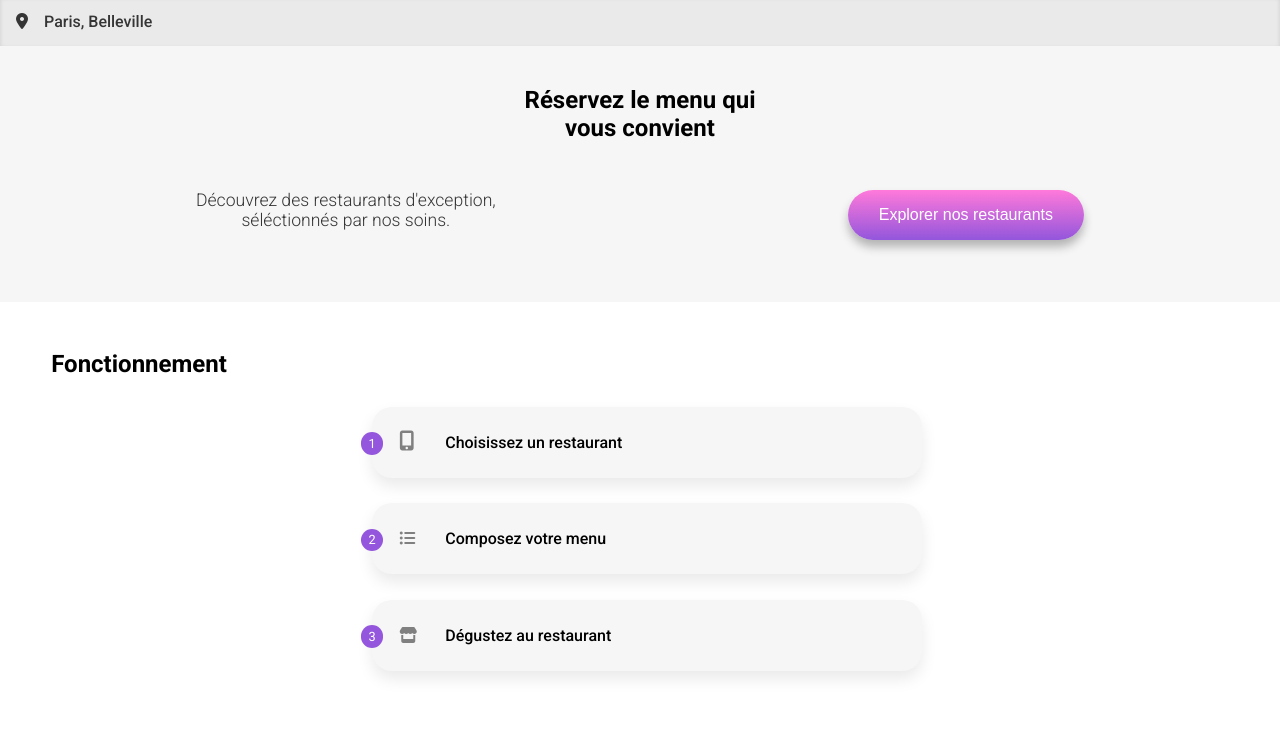
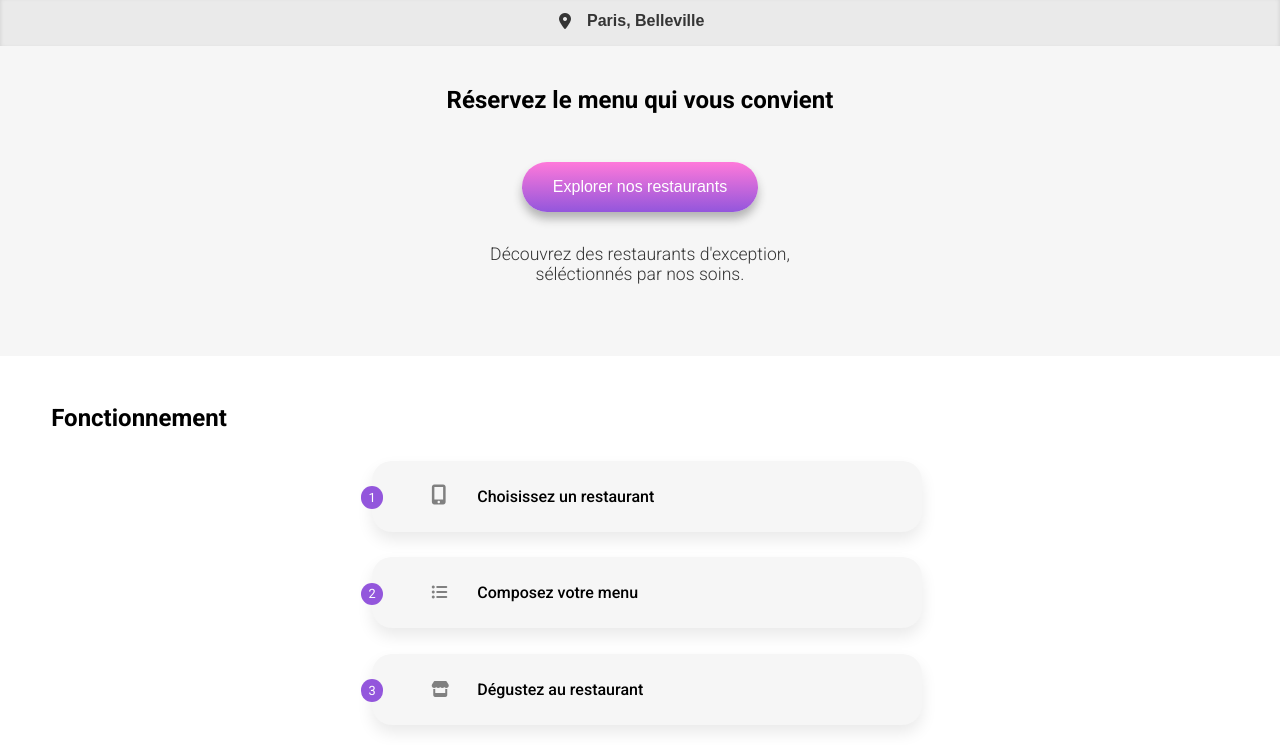
Before and after one commit to tismaggle/KarpouzopoulosMatis_3_04042021, a website: page index.html in a window 1280 px wide. Shown: the part 66-811 px from the top of the page. Drawn offline with Linux system fonts and the light colour scheme; a web font is replaced by a local one.

Commit message:
le lien contact permet d'envoyer un mail + responsive de l'accueil terminé + ajout d'une barre de recherche dans localisation

```diff
--- a/components/_dish_select.scss
+++ b/components/_dish_select.scss
@@ -1,43 +1,11 @@
-// .global {
-
-//     &__check {
-//         transform-origin: right center;
-//         transition: transform .25s cubic-bezier(.17,.67,.83,.67);
-//         animation-fill-mode: forwards;
-//         transition-delay: .25s;
-//         transform: scaleX(0);
-//         background-color: $animation_color;
-//         border-bottom-right-radius: 15px;
-//         border-top-right-radius: 15px;
-//         width: 70px;
-//         display: flex;
-//         align-items: center;
-//         justify-content: center;
-
-//         > .add_to_cart {
-//             color: white;
-//             width: 20px;
-//             font-size: 1.3rem;
-//             transition: transform .4s ease-in-out;
-//             transition-delay: .2s;
-//         }
-//     }
-
-//     &:hover {
-//         > .global__check {
-//             transform: scaleX(1);
-//         }
-//         > .dish_card span {
-//             transform: translateX(-70px);
-//         }
-//         & .add_to_cart {
-//             transform: rotate(360deg);
-//         }
-//     }
-// }
-
 .global {
     overflow: hidden;
+
+    .details, .details h3, .details p {
+        white-space: nowrap;
+        overflow: hidden;
+        text-overflow: ellipsis;
+    }
 
     &__check {
         transform-origin: right center;
@@ -88,9 +56,3 @@
         }
     }
 }
-
-.details, .details h3, .details p {
-    white-space: nowrap;
-    overflow: hidden;
-    text-overflow: ellipsis;
-}
--- a/index.html
+++ b/index.html
@@ -20,11 +20,11 @@
 
             <div class="localisation">
                 <i class="fas fa-map-marker-alt pin"></i>
-                <p>Paris, Belleville</p>
+                <input class="destination" type="text" name="destination" placeholder="Paris, Belleville" autocomplete="off">
             </div>
 
             <div class="presentation">
-                <h1 class="presentation_title">Réservez le menu qui <br> vous convient</h1>
+                <h1 class="presentation_title">Réservez le menu qui <br class="line_break"> vous convient</h1>
                 <div class="subtitle_button">
                     <h3 class="presentation_sub">Découvrez des restaurants d'exception, <br> séléctionnés par nos soins.</h3>
                     <div class="btn">
@@ -137,7 +137,7 @@
                     <li><a href=""><i class="fas fa-utensils fork"></i>Proposer un restaurant</a></li>
                     <li><a href=""><i class="fas fa-hands-helping hands"></i>Devenir partenaire</a></li>
                     <li><a href="">Mentions légales</a></li>
-                    <li><a href="">Contact</a></li>
+                    <li><a href="mailto:contact@ohmyfood.fr">Contact</a></li>
                 </ul>
             </div>
         </footer>
--- a/layout/_localisation.scss
+++ b/layout/_localisation.scss
@@ -6,13 +6,29 @@
     align-items: center;
     background-color: $localisation-color;
 
-    > p {
+    // > p {
+    //     display: flex;
+    //     justify-content: center;
+    //     padding: 0rem 1rem;
+    //     font-size: 1rem;
+    //     font-weight: 500;
+    //     color: $text-color;
+    // }
+
+    .destination {
         display: flex;
         justify-content: center;
         padding: 0rem 1rem;
-        font-size: 1rem;
-        font-weight: 500;
-        color: $text-color;
+        width: 150px;
+        height: 2rem;
+        background-color: $localisation-color;
+        border: none;
+
+        &::placeholder {
+            font-size: 1rem;
+            font-weight: 700;
+            color: $text-color;
+        }
     }
 
     > .pin {
--- a/layout/_mediaqueries-home.scss
+++ b/layout/_mediaqueries-home.scss
@@ -1,22 +1,35 @@
  @media all and (min-width: 700px) {
 
     .logoohmyfood, .localisation {
-        justify-content: start;
-        padding-left: 1rem;
+        justify-content: center;
+    }
+
+    .line_break {
+        display: none;
     }
 
     .presentation {
         padding: 40px 20px;
 
+        .presentation_title {
+            justify-content: flex-start;
+        }
+
         .subtitle_button {
             display: flex;
             width: 100%;
             justify-content: space-around;
-            flex-direction: row;
+            flex-direction: column;
             margin-top: 2rem;
 
             .action {
                 min-width: 230px;
+                order: 1;
+            }
+
+            .presentation_sub {
+                order: 2;
+                margin-top: 2rem;
             }
         }
     }
@@ -32,13 +45,17 @@
 
     .steps_card {
         width: 550px;
+
+        .steps {
+            margin-left: 2rem;
+        }
     }
 
     .fonctionnement_title, .restaurants_title {
         margin-left: 2rem;
     }
 
-    .restaurants_list {
+    .restaurants .restaurants_list {
         grid-template-columns: auto auto;
         grid-template-rows: 250px 250px;
         margin: auto;
@@ -52,7 +69,7 @@
         }
     }
 
-    .footer_content {
-        padding: 1rem 0rem 0rem 3rem;
+    footer {
+        padding: 2.2rem 0rem 2.5rem 4.2rem;
     }
 }
--- a/layout/_presentation.scss
+++ b/layout/_presentation.scss
@@ -7,7 +7,7 @@
     padding-bottom: 3.5rem;
 
     .presentation_title {
-        padding-bottom: 1rem;
+        margin-bottom: 1rem;
         text-align: center;
         font-size: 1.5rem;
     }
```
Also changed, not shown: indexalafrancaise.html (+1 -1 lines), indexlanoteenchantee.html (+1 -1 lines), indexlapalettedugout.html (+1 -1 lines), indexledelicedessens.html (+1 -1 lines), css/enseigne.css, css/main.css, 2 other files.
